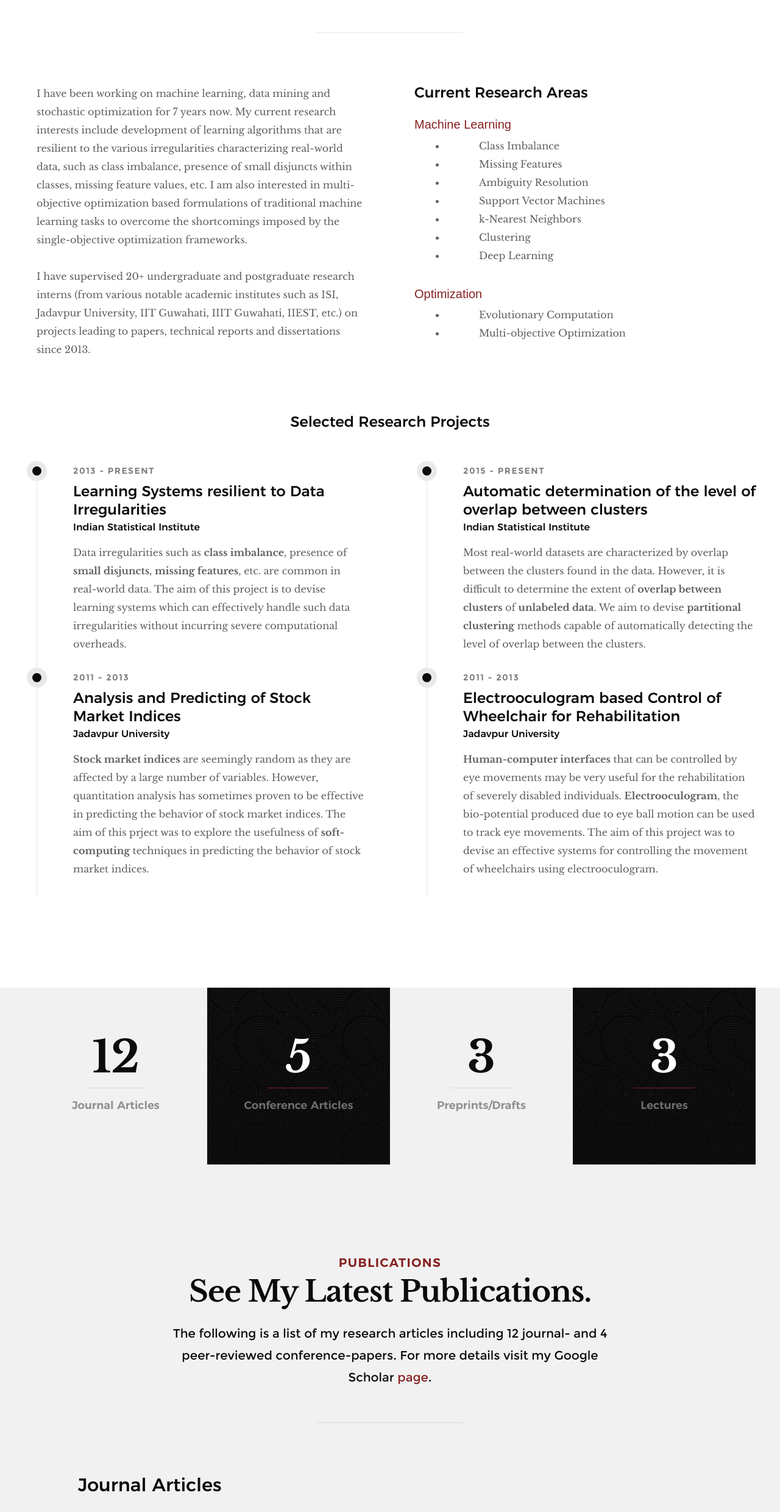
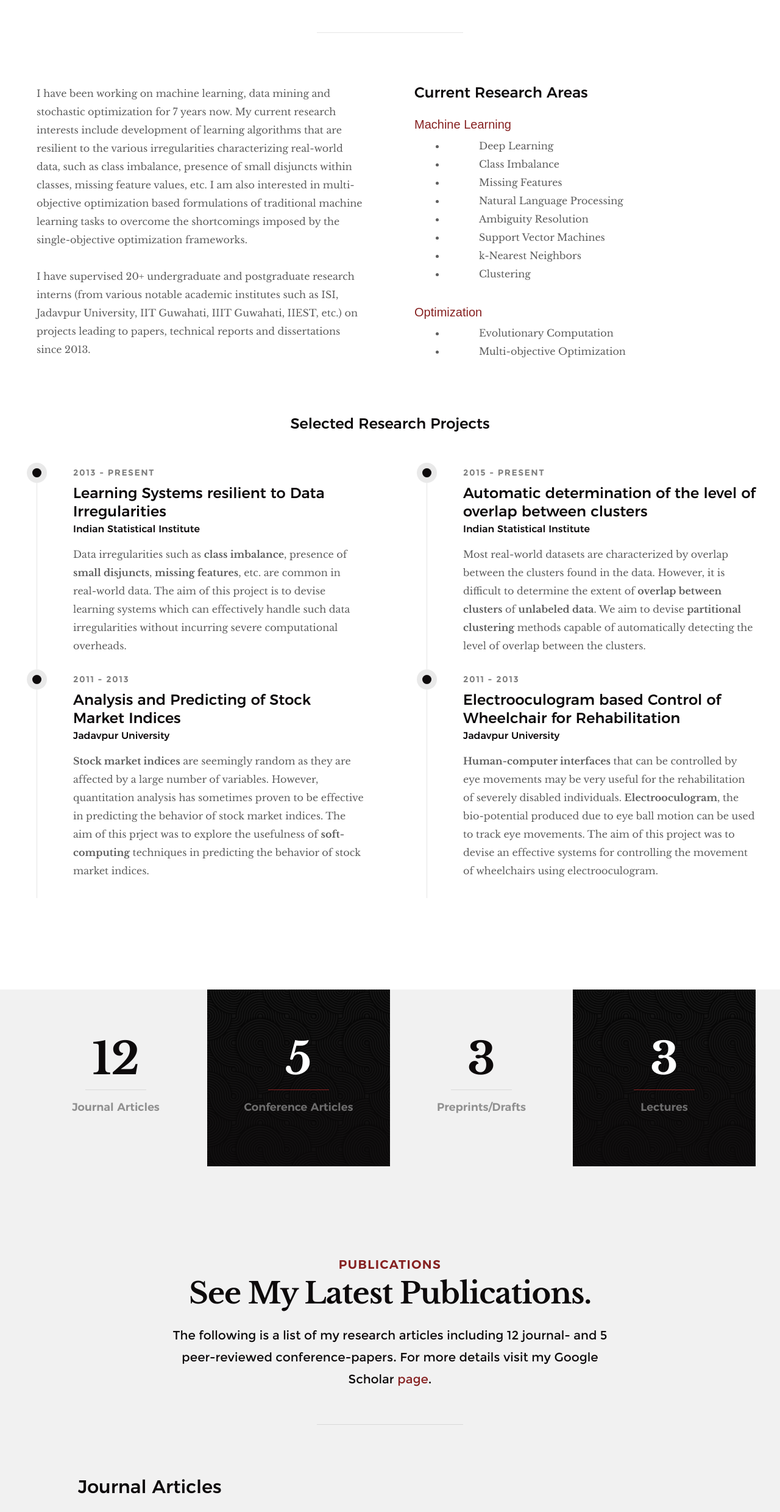
Before and after one commit to Shounak-D/Shounak-D.github.io, a plain HTML site: page index.html in a window 1280 px wide. Shown: the part 1350-3830 px from the top of the page at 61% size. Drawn offline with Linux system fonts and the light colour scheme; files whose address does not match are found by name.

Commit message:
Update index.html

```diff
--- a/index.html
+++ b/index.html
@@ -190,13 +190,14 @@ button.homebutton{
 <a class="sansserif">Machine Learning</a>
 <div class="indent">
     <ul>
+    <li style="margin-left:35px;">Deep Learning</li>
     <li style="margin-left:35px;">Class Imbalance</li>
     <li style="margin-left:35px;">Missing Features</li>
+    <li style="margin-left:35px;">Natural Language Processing</li>
     <li style="margin-left:35px;">Ambiguity Resolution</li>
     <li style="margin-left:35px;">Support Vector Machines</li>
     <li style="margin-left:35px;">k-Nearest Neighbors</li>
     <li style="margin-left:35px;">Clustering</li>
-    <li style="margin-left:35px;">Deep Learning</li>
     </ul>
 </div>
 <a class="sansserif">Optimization</a>
@@ -324,7 +325,7 @@ button.homebutton{
                 <h3>Publications</h3>
                 <h1>See My Latest Publications.</h1>
 
-                <p class="lead">The following is a list of my research articles including 12 journal- and 4 peer-reviewed conference-papers. For more details visit my Google Scholar <a href="https://scholar.google.co.in/citations?user=qtW4ugoAAAAJ">page</a>.</p>
+                <p class="lead">The following is a list of my research articles including 12 journal- and 5 peer-reviewed conference-papers. For more details visit my Google Scholar <a href="https://scholar.google.co.in/citations?user=qtW4ugoAAAAJ">page</a>.</p>
             </div>
         </div>
 
```
